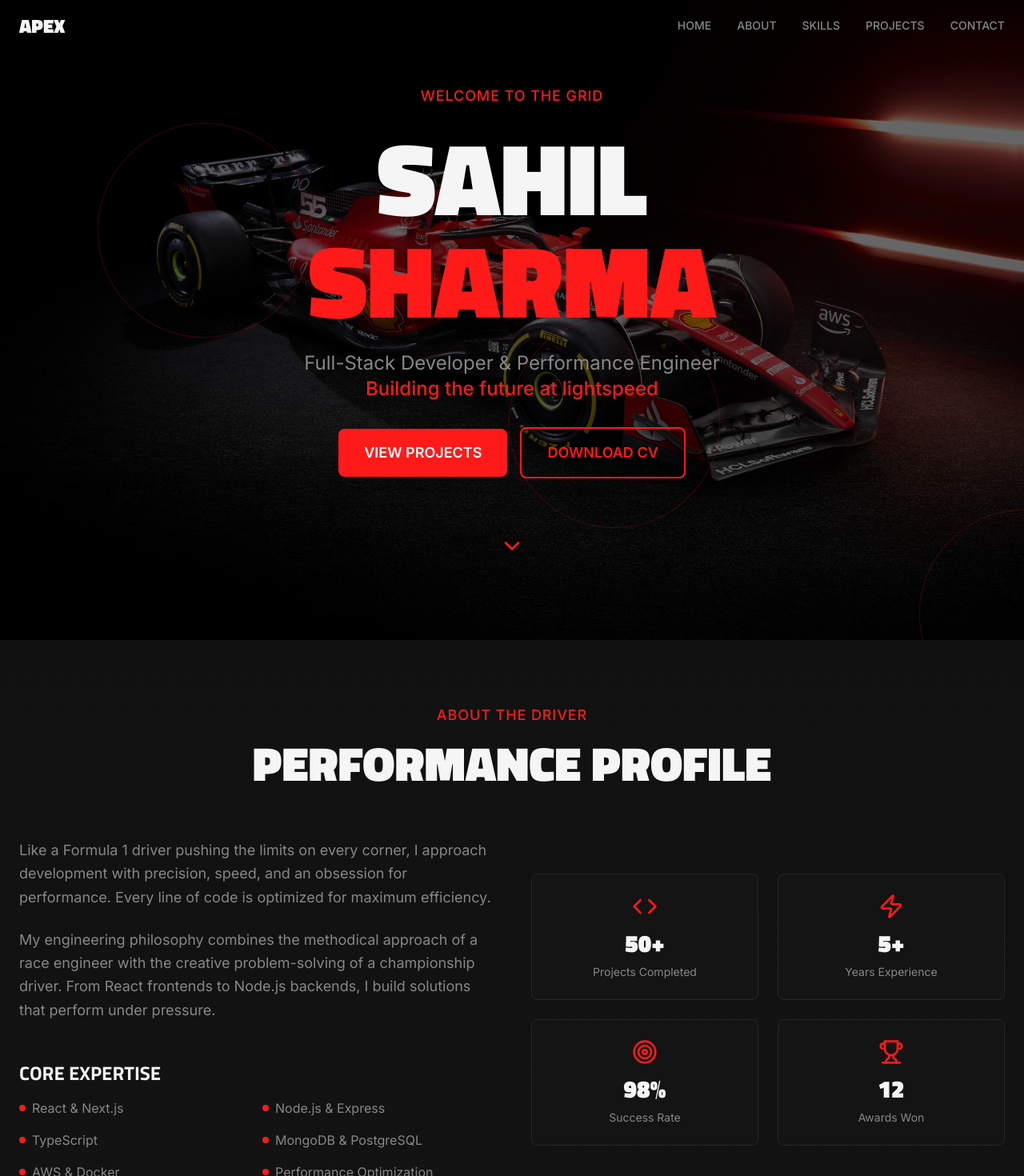
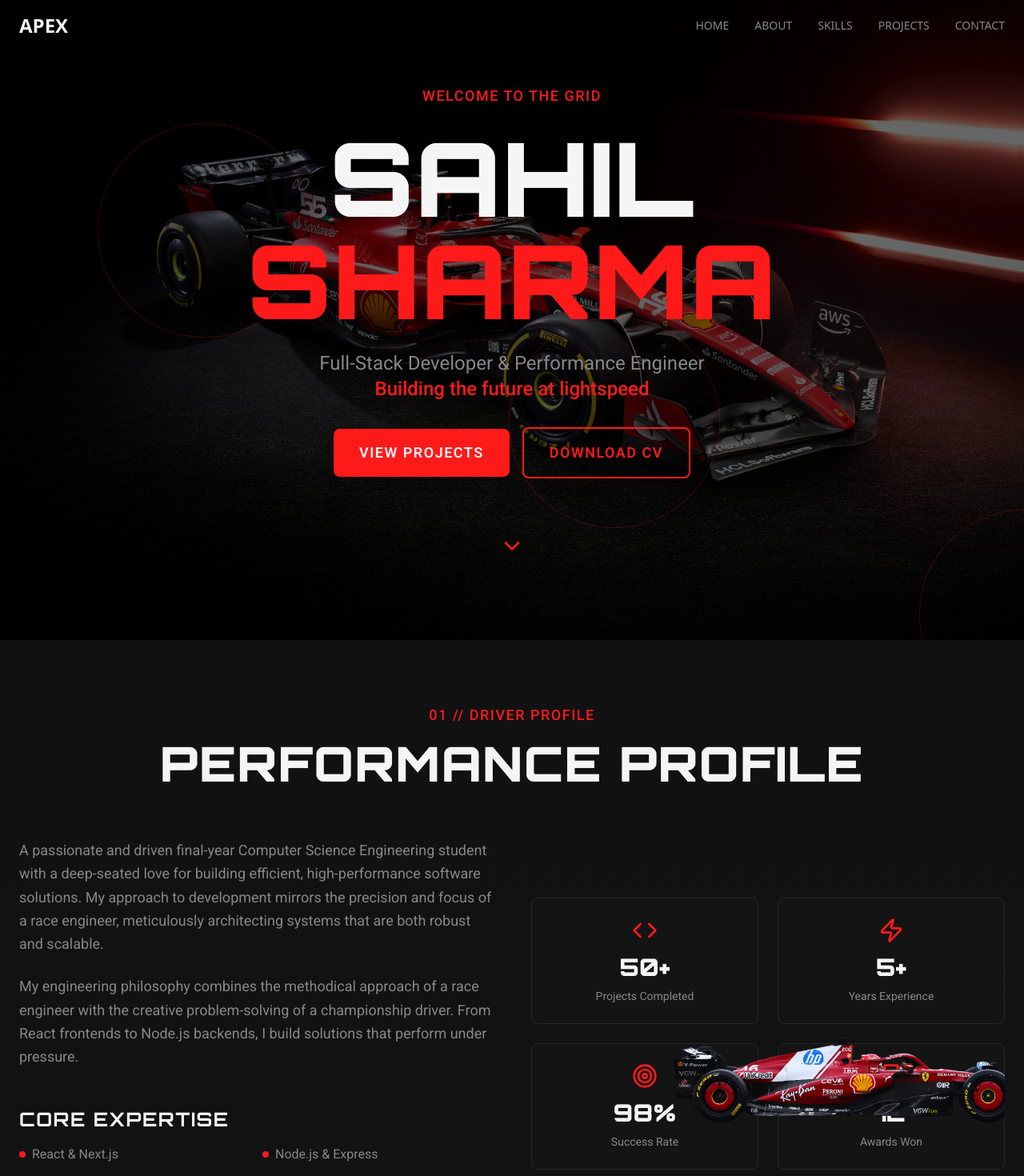
Before and after one commit to shanu133/sahil-f1-inspired-portfolio, a React (Vite) app: page / in a window 1280 px wide. Shown: the top 1470 px of the page at 80% size. Built offline with nearby package versions, Linux system fonts and the light colour scheme.

Commit message:
Refactor: Update fonts and animations
This commit updates the project's font system to Orbitron and Roboto, and enhances the preloader with a hyper-realistic F1 starting gantry animation using GSAP. It also introduces a 2D car animation for the "Driver Profile" section.

```diff
--- a/index.html
+++ b/index.html
@@ -7,7 +7,7 @@
     <meta name="description" content="Formula 1 Inspired Portfolio" />
     <link rel="preconnect" href="https://fonts.googleapis.com">
     <link rel="preconnect" href="https://fonts.gstatic.com" crossorigin>
-    <link href="https://fonts.googleapis.com/css2?family=Titillium+Web:wght@400;600;700;900&family=Inter:wght@300;400;500;600;700&display=swap" rel="stylesheet">
+    <link href="https://fonts.googleapis.com/css2?family=Orbitron:wght@700;900&family=Roboto:wght@300;400;500;600;700&display=swap" rel="stylesheet">
     <meta name="author" content="Lovable" />
 
     <meta property="og:title" content="eaa9a4d8-7f7e-4a0b-b38b-500c99f1f1e2" />
--- a/src/components/Preloader.tsx
+++ b/src/components/Preloader.tsx
@@ -1,68 +1,86 @@
 import { motion } from 'framer-motion';
+import { useEffect, useState } from 'react';
 
 const Preloader = () => {
+  const [currentPair, setCurrentPair] = useState(-1);
+  const [allLightsOn, setAllLightsOn] = useState(false);
+  const [lightsOff, setLightsOff] = useState(false);
+
+  useEffect(() => {
+    const sequence = async () => {
+      // Light up pairs sequentially
+      for (let i = 0; i < 5; i++) {
+        await new Promise(resolve => setTimeout(resolve, 1000));
+        setCurrentPair(i);
+      }
+
+      setAllLightsOn(true);
+
+      // Random delay before turning off (0.5s to 3s)
+      const randomDelay = Math.random() * 2500 + 500;
+      await new Promise(resolve => setTimeout(resolve, randomDelay));
+
+      setLightsOff(true);
+    };
+
+    sequence();
+  }, []);
+
   const containerVariants = {
     hidden: { opacity: 1 },
-    visible: {
-      opacity: 1,
-      transition: {
-        staggerChildren: 0.3,
-        delayChildren: 0.2,
-      },
-    },
+    visible: { opacity: 1 },
     exit: {
       opacity: 0,
-      transition: {
-        duration: 0.5,
-      },
+      transition: { duration: 0.5 },
     },
   };
 
-  const lightVariants = {
-    hidden: {
-      backgroundColor: "hsl(0, 0%, 20%)",
-      boxShadow: "none",
-    },
-    visible: {
-      backgroundColor: "hsl(0, 100%, 55%)",
-      boxShadow: "0 0 20px hsl(0, 100%, 55%, 0.8)",
-    },
+  const getLightStatus = (index: number) => {
+    const pairIndex = index < 5 ? index : index - 5;
+
+    if (lightsOff) return 'off';
+    if (allLightsOn || currentPair >= pairIndex) return 'on';
+    return 'off';
   };
 
   return (
     <motion.div
-      className="fixed inset-0 z-50 bg-background flex flex-col items-center justify-center"
+      className="fixed inset-0 z-50 bg-black flex flex-col items-center justify-center"
       variants={containerVariants}
       initial="hidden"
       animate="visible"
       exit="exit"
     >
-      <div className="text-center mb-8">
-        <h1 className="font-titillium font-black text-4xl md:text-6xl text-foreground mb-4">
+      <div className="text-center mb-12">
+        <h1 className="font-heading font-black text-4xl md:text-6xl text-white mb-4 tracking-[1.5px]">
           PROJECT APEX
         </h1>
-        <p className="font-inter text-muted-foreground text-lg">
+        <p className="font-body text-gray-400 text-lg">
           INITIALIZING RACE SYSTEMS
         </p>
       </div>
 
-      <div className="flex gap-4 mb-8">
-        {[...Array(5)].map((_, index) => (
+      {/* F1 Starting Lights - 2 rows of 5 */}
+      <div className="grid grid-rows-2 grid-cols-5 gap-x-6 gap-y-3 mb-12">
+        {[...Array(10)].map((_, index) => (
           <motion.div
             key={index}
-            className="w-4 h-8 rounded-sm"
-            variants={lightVariants}
+            className={`w-8 h-8 md:w-10 md:h-10 rounded-full border-2 border-gray-600 transition-all duration-100 ${
+              getLightStatus(index) === 'on'
+                ? 'bg-red-500 shadow-[0_0_20px_#ef4444] border-red-400'
+                : 'bg-gray-700'
+            }`}
+            initial={{ scale: 0.8, opacity: 0 }}
+            animate={{ scale: 1, opacity: 1 }}
+            transition={{ delay: 0.1 * (index % 5) }}
           />
         ))}
       </div>
 
-      <div className="w-32 h-1 bg-muted rounded-full overflow-hidden">
-        <motion.div
-          className="h-full bg-gradient-to-r from-primary to-red-400"
-          initial={{ width: 0 }}
-          animate={{ width: "100%" }}
-          transition={{ duration: 2, ease: "easeInOut" }}
-        />
+      <div className="text-center">
+        <p className="font-body text-gray-500 text-sm tracking-wider">
+          {!allLightsOn ? 'STARTING SEQUENCE' : lightsOff ? 'LIGHTS OUT!' : 'ALL SYSTEMS GO'}
+        </p>
       </div>
     </motion.div>
   );
--- a/src/sections/About.tsx
+++ b/src/sections/About.tsx
@@ -17,6 +17,24 @@ const About = () => {
     visible: { opacity: 1, y: 0 },
   };
 
+  const carVariants = {
+    hidden: {
+      opacity: 0,
+      x: -100,
+      scale: 0.8
+    },
+    visible: {
+      opacity: 1,
+      x: 0,
+      scale: 1,
+      transition: {
+        duration: 1.5,
+        ease: "easeOut",
+        delay: 0.5
+      }
+    },
+  };
+
   const stats = [
     { icon: Code, label: "Projects Completed", value: "50+" },
     { icon: Zap, label: "Years Experience", value: "5+" },
@@ -34,24 +52,22 @@ const About = () => {
           viewport={{ once: true, amount: 0.2 }}
         >
           <motion.div variants={itemVariants} className="text-center mb-16">
-            <span className="font-inter text-primary font-medium text-lg tracking-wider mb-4 block">
-              ABOUT THE DRIVER
+            <span className="font-body text-primary font-medium text-lg tracking-[1.5px] mb-4 block">
+              <span className="text-primary">01 //</span> DRIVER PROFILE
             </span>
-            <h2 className="font-titillium font-black text-4xl md:text-6xl text-foreground mb-6">
+            <h2 className="font-heading font-black text-4xl md:text-6xl text-foreground mb-6 tracking-[1.5px]">
               PERFORMANCE PROFILE
             </h2>
           </motion.div>
 
-          <div className="grid lg:grid-cols-2 gap-12 items-center">
-            <motion.div variants={itemVariants}>
+          <div className="grid lg:grid-cols-2 gap-12 items-center relative overflow-hidden">
+            <motion.div variants={itemVariants} className="z-10">
               <div className="space-y-6">
-                <p className="font-inter text-lg text-muted-foreground leading-relaxed">
-                  Like a Formula 1 driver pushing the limits on every corner, I approach
-                  development with precision, speed, and an obsession for performance.
-                  Every line of code is optimized for maximum efficiency.
+                <p className="font-body text-lg text-muted-foreground leading-relaxed">
+                  A passionate and driven final-year Computer Science Engineering student with a deep-seated love for building efficient, high-performance software solutions. My approach to development mirrors the precision and focus of a race engineer, meticulously architecting systems that are both robust and scalable.
                 </p>
 
-                <p className="font-inter text-lg text-muted-foreground leading-relaxed">
+                <p className="font-body text-lg text-muted-foreground leading-relaxed">
                   My engineering philosophy combines the methodical approach of a race
                   engineer with the creative problem-solving of a championship driver.
                   From React frontends to Node.js backends, I build solutions that
@@ -59,7 +75,7 @@ const About = () => {
                 </p>
 
                 <div className="pt-6">
-                  <h3 className="font-titillium font-bold text-2xl text-foreground mb-4">
+                  <h3 className="font-heading font-bold text-2xl text-foreground mb-4 tracking-[1.5px]">
                     CORE EXPERTISE
                   </h3>
                   <div className="grid grid-cols-2 gap-4">
@@ -80,12 +96,27 @@ const About = () => {
                         viewport={{ once: true }}
                       >
                         <div className="w-2 h-2 bg-primary rounded-full" />
-                        <span className="font-inter text-muted-foreground">{skill}</span>
+                        <span className="font-body text-muted-foreground">{skill}</span>
                       </motion.div>
                     ))}
                   </div>
                 </div>
               </div>
+            </motion.div>
+
+            {/* Ferrari F1 Car Animation */}
+            <motion.div
+              initial={{ opacity: 0, x: -100, scale: 0.8 }}
+              whileInView={{ opacity: 1, x: 0, scale: 1 }}
+              transition={{ duration: 1.5, ease: "easeOut", delay: 0.5 }}
+              viewport={{ once: true }}
+              className="relative lg:absolute lg:right-0 lg:-mr-24 lg:top-1/2 lg:-translate-y-1/2"
+            >
+              <img
+                src="/lovable-uploads/0462a144-0ac3-4b88-b9fd-d4abf7e3e187.png"
+                alt="Ferrari F1 Car"
+                className="max-w-lg mx-auto w-full h-auto object-contain"
+              />
             </motion.div>
 
             <motion.div variants={itemVariants} className="grid grid-cols-2 gap-6">
@@ -103,10 +134,10 @@ const About = () => {
                   viewport={{ once: true }}
                 >
                   <stat.icon className="w-8 h-8 text-primary mx-auto mb-3" />
-                  <div className="font-titillium font-black text-3xl text-foreground mb-2">
+                  <div className="font-heading font-black text-3xl text-foreground mb-2">
                     {stat.value}
                   </div>
-                  <div className="font-inter text-sm text-muted-foreground">
+                  <div className="font-body text-sm text-muted-foreground">
                     {stat.label}
                   </div>
                 </motion.div>
--- a/src/sections/Hero.tsx
+++ b/src/sections/Hero.tsx
@@ -79,14 +79,14 @@ const Hero = () => {
           variants={itemVariants}
           className="mb-6"
         >
-          <span className="font-inter text-primary font-medium text-lg tracking-wider">
+          <span className="font-body text-primary font-medium text-lg tracking-[1.5px]">
             WELCOME TO THE GRID
           </span>
         </motion.div>
 
         <motion.h1
           variants={itemVariants}
-          className="font-titillium font-black text-6xl md:text-8xl lg:text-9xl text-foreground mb-6 leading-tight"
+          className="font-heading font-black text-6xl md:text-8xl lg:text-9xl text-foreground mb-6 leading-tight tracking-[1.5px]"
         >
           <span className="block">SAHIL</span>
           <span className="block text-primary">SHARMA</span>
@@ -94,7 +94,7 @@ const Hero = () => {
 
         <motion.p
           variants={itemVariants}
-          className="font-inter text-xl md:text-2xl text-muted-foreground mb-8 max-w-2xl mx-auto leading-relaxed"
+          className="font-body text-xl md:text-2xl text-muted-foreground mb-8 max-w-2xl mx-auto leading-relaxed"
         >
           Full-Stack Developer & Performance Engineer
           <br />
@@ -106,7 +106,7 @@ const Hero = () => {
           className="flex flex-col md:flex-row gap-4 justify-center items-center mb-16"
         >
           <motion.button
-            className="px-8 py-4 bg-primary text-primary-foreground font-inter font-semibold text-lg rounded-lg hover:bg-primary/90 transition-all duration-300 shadow-lg hover:shadow-[var(--shadow-primary)]"
+            className="px-8 py-4 bg-primary text-primary-foreground font-body font-semibold text-lg rounded-lg hover:bg-primary/90 transition-all duration-300 shadow-lg hover:shadow-[var(--shadow-primary)] tracking-[1.5px]"
             whileHover={{ scale: 1.05, y: -2 }}
             whileTap={{ scale: 0.95 }}
           >
@@ -114,7 +114,7 @@ const Hero = () => {
           </motion.button>
 
           <motion.button
-            className="px-8 py-4 border-2 border-primary text-primary font-inter font-semibold text-lg rounded-lg hover:bg-primary hover:text-primary-foreground transition-all duration-300"
+            className="px-8 py-4 border-2 border-primary text-primary font-body font-semibold text-lg rounded-lg hover:bg-primary hover:text-primary-foreground transition-all duration-300 tracking-[1.5px]"
             whileHover={{ scale: 1.05, y: -2 }}
             whileTap={{ scale: 0.95 }}
           >
--- a/tailwind.config.ts
+++ b/tailwind.config.ts
@@ -19,8 +19,8 @@ export default {
 		},
 		extend: {
 			fontFamily: {
-				'titillium': ['Titillium Web', 'sans-serif'],
-				'inter': ['Inter', 'sans-serif'],
+				'heading': ['Orbitron', 'sans-serif'],
+				'body': ['Roboto', 'sans-serif'],
 			},
 			colors: {
 				border: 'hsl(var(--border))',
```
Also changed, not shown: public/lovable-uploads/0462a144-0ac3-4b88-b9fd-d4abf7e3e187.png (added).
